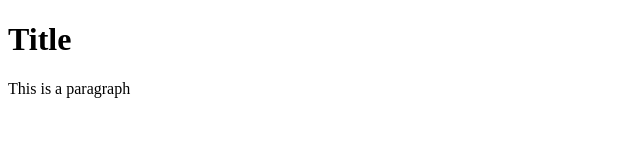
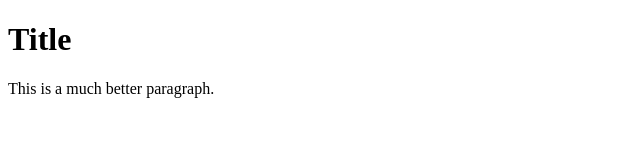
Before and after one commit to AlexAHK/c9test, a plain HTML site: page index.html in a window 1280 px wide. Shown: the whole page, without its empty margins (0-640 px from the left). Drawn offline with Linux system fonts and the light colour scheme.

Commit message:
add a better paragraph

```diff
--- a/index.html
+++ b/index.html
@@ -7,6 +7,6 @@
     <body>
 
         <h1>Title</h1>
-        <p>This is a paragraph</p>
+        <p>This is a much better paragraph.</p>
     </body>
 </html>
```
